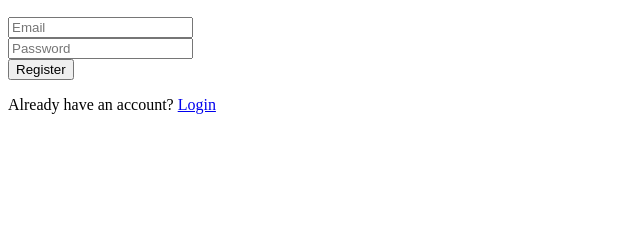
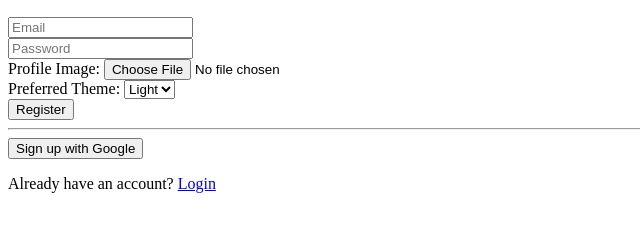
Before and after one commit to Swiswi18/Cozy-Creations, a website with bundled scripts: page furniture-seasonal/auth/register.html in a window 1280 px wide. Shown: the part 50-282 px from the top of the page, without its empty margins (0-640 px from the left). Built offline with nearby package versions, Linux system fonts and the light colour scheme.

Commit message:
Refactor register form and link new styling for better UX

```diff
--- a/furniture-seasonal/auth/register.html
+++ b/furniture-seasonal/auth/register.html
@@ -4,14 +4,36 @@
   <meta charset="UTF-8" />
   <title>Register | Cozy Creations</title>
   <script type="module" src="./register.js" defer></script>
+  <link rel="stylesheet" href="css/register.css" />
+
 </head>
 <body>
+  <div id="successPopup" style="display:none; position: fixed; top: 20px; background: #d4edda; color: #155724; padding: 1rem 2rem; border: 1px solid #c3e6cb; border-radius: 8px; z-index: 1000;">
+    Registration successful!
+  </div>
+
   <h2>Register</h2>
+
   <form id="registerForm">
     <input type="email" id="email" placeholder="Email" required /><br />
     <input type="password" id="password" placeholder="Password" required /><br />
+
+    <label for="profileImage">Profile Image:</label>
+    <input type="file" id="profileImage" accept="image/*" /><br />
+
+    <label for="theme">Preferred Theme:</label>
+    <select id="theme">
+      <option value="light" selected>Light</option>
+      <option value="dark">Dark</option>
+    </select><br />
+
     <button type="submit">Register</button>
   </form>
+
+  <hr />
+
+  <button id="googleSignUpBtn">Sign up with Google</button>
+
   <p>Already have an account? <a href="login.html">Login</a></p>
 </body>
 </html>
```
